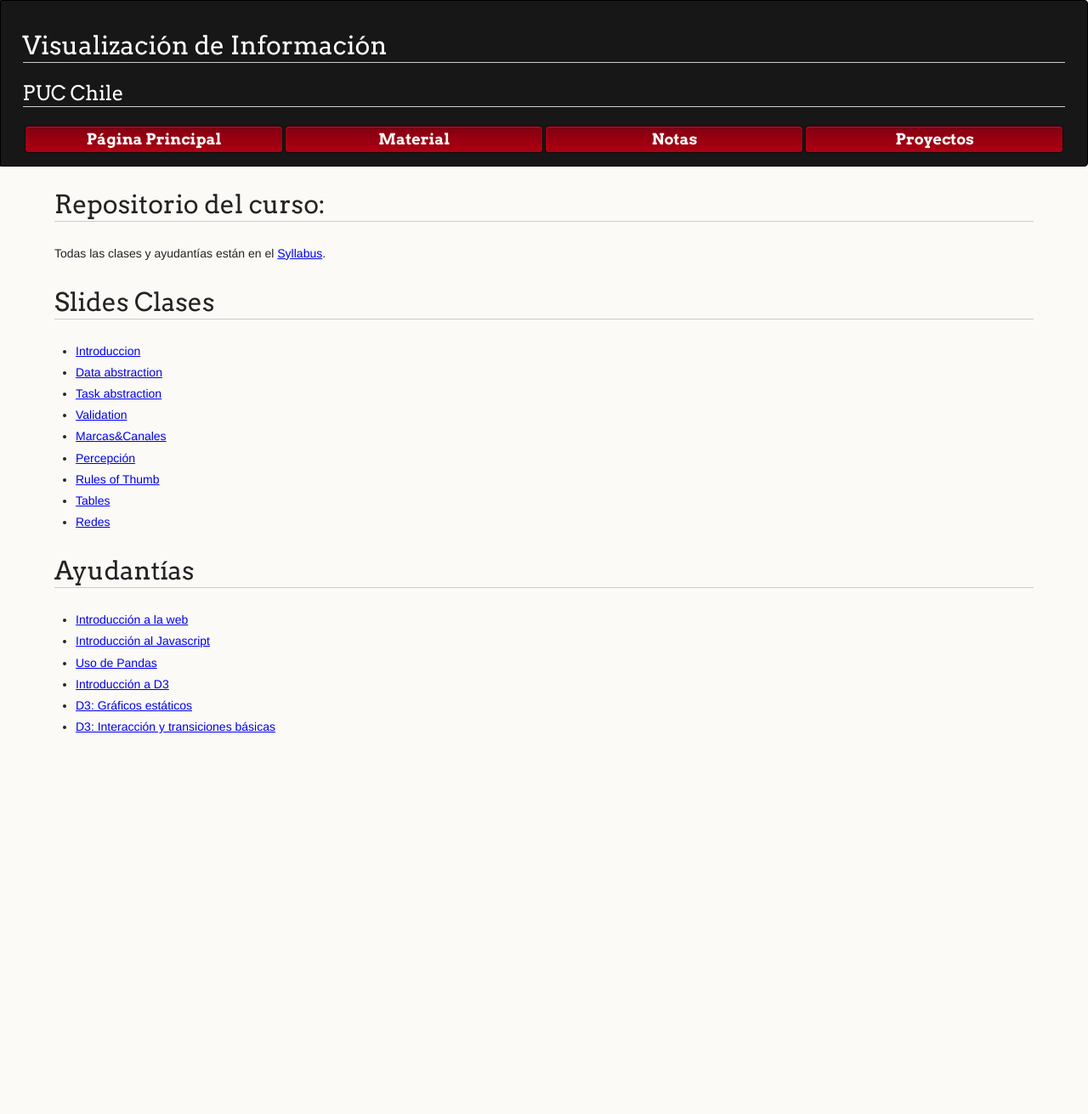
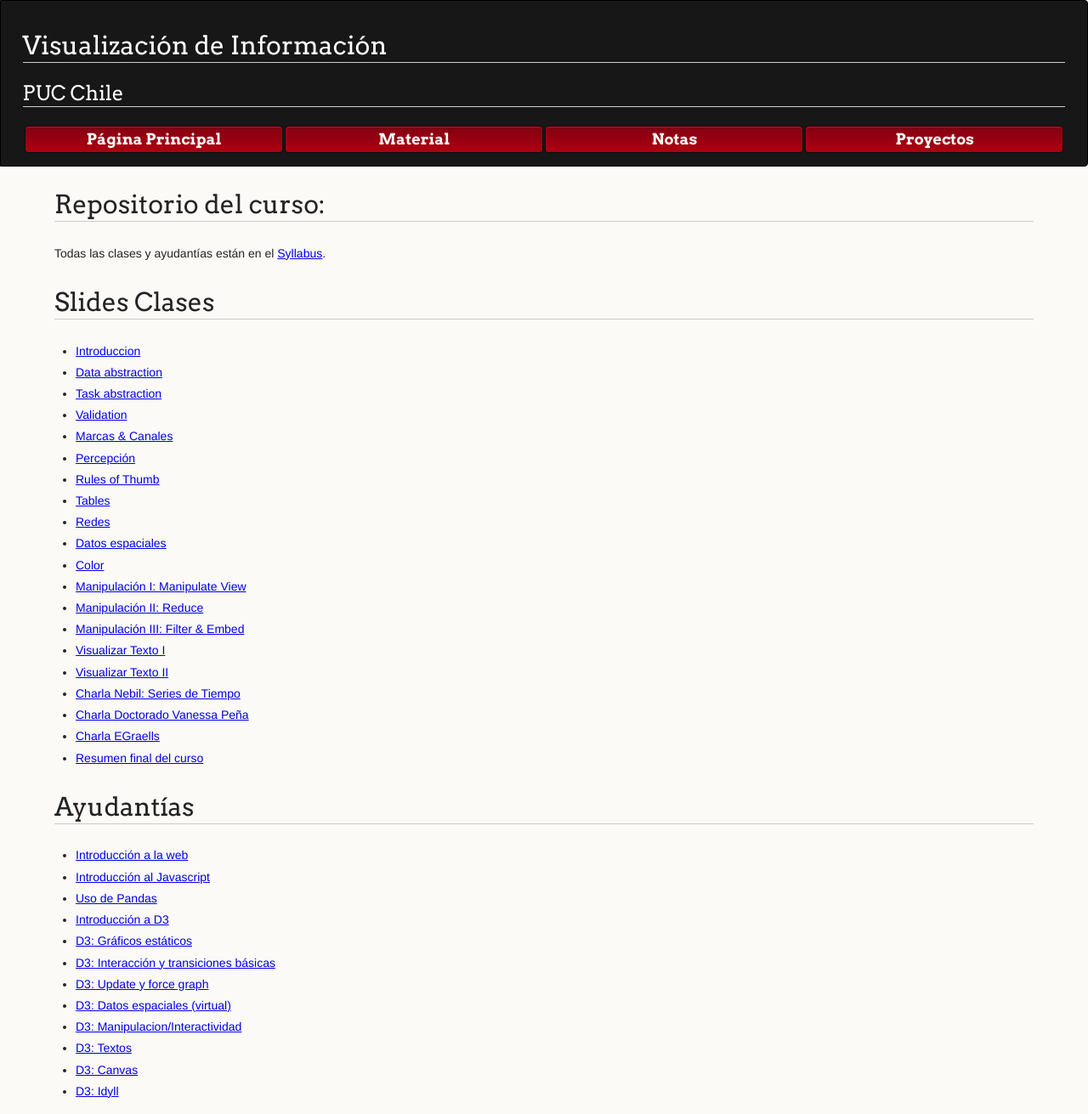
Before and after one commit to PUC-Infovis/version-2018, a Jekyll site: the page built from material.md, in a window 1280 px wide. Shown: the whole page at 85% size. Built offline with Jekyll 4.4.1, drawn with Linux system fonts in a browser that asks for light colours; before the commit the page ends 900 px from its top, so only the background shows below that.

Commit message:
Update material.md

```diff
--- a/material.md
+++ b/material.md
@@ -14,11 +14,22 @@ Todas las clases y ayudantías están en el [Syllabus](https://github.com/PUC-In
 - [Data abstraction](https://github.com/PUC-Infovis/syllabus-2018/blob/master/Clases/02-Data%20abstraction.pdf)
 - [Task abstraction](https://github.com/PUC-Infovis/syllabus-2018/blob/master/Clases/03-Task%20abstraction.pdf)
 - [Validation](https://github.com/PUC-Infovis/syllabus-2018/blob/master/Clases/04-Validation.pdf)
-- [Marcas&Canales](https://github.com/PUC-Infovis/syllabus-2018/blob/master/Clases/05-Marcas%26Canales.pdf)
+- [Marcas & Canales](https://github.com/PUC-Infovis/syllabus-2018/blob/master/Clases/05-Marcas%26Canales.pdf)
 - [Percepción](https://github.com/PUC-Infovis/syllabus-2018/blob/master/Clases/06-Percepci%C3%B3n.pdf)
 - [Rules of Thumb](https://github.com/PUC-Infovis/syllabus-2018/blob/master/Clases/07-Rules%20of%20thumb.pdf)
 - [Tables](https://github.com/PUC-Infovis/syllabus-2018/blob/master/Clases/08-Tables.pdf)
 - [Redes](https://github.com/PUC-Infovis/syllabus-2018/blob/master/Clases/09-Network.pdf)
+- [Datos espaciales](https://github.com/PUC-Infovis/syllabus-2018/blob/master/Clases/09-Spatial%20Data.pdf)
+- [Color](https://github.com/PUC-Infovis/syllabus-2018/blob/master/Clases/10-Color.pdf)
+- [Manipulación I: Manipulate View](https://github.com/PUC-Infovis/syllabus-2018/blob/master/Clases/11-Manipulate%20View.pdf)
+- [Manipulación II: Reduce](https://github.com/PUC-Infovis/syllabus-2018/blob/master/Clases/12-%20reduce.pdf)
+- [Manipulación III: Filter & Embed](https://github.com/PUC-Infovis/syllabus-2018/blob/master/Clases/13-%20filter%20%26%20embed.pdf)
+- [Visualizar Texto I](https://github.com/PUC-Infovis/syllabus-2018/blob/master/Clases/15-visualizar-texto-1.pdf)
+- [Visualizar Texto II](https://github.com/PUC-Infovis/syllabus-2018/blob/master/Clases/15-visualizar-texto-2.pdf)
+- [Charla Nebil: Series de Tiempo](https://github.com/PUC-Infovis/syllabus-2018/blob/master/Clases/time-series.pdf)
+- [Charla Doctorado Vanessa Peña](https://github.com/PUC-Infovis/syllabus-2018/blob/master/Clases/Charla%20Vanessa%20Doctorado.pdf)
+- [Charla EGraells](https://github.com/PUC-Infovis/syllabus-2018/blob/master/Clases/EGraells-charla-invitada.pdf)
+- [Resumen final del curso](https://github.com/PUC-Infovis/syllabus-2018/blob/master/Clases/18-%20final%20summary.pdf)
 
 # Ayudantías
 
@@ -28,4 +39,9 @@ Todas las clases y ayudantías están en el [Syllabus](https://github.com/PUC-In
 - [Introducción a D3](https://github.com/PUC-Infovis/syllabus-2018/tree/master/ayudantia04)
 - [D3: Gráficos estáticos](https://github.com/PUC-Infovis/syllabus-2018/tree/master/ayudantia05)
 - [D3: Interacción y transiciones básicas](https://github.com/PUC-Infovis/syllabus-2018/tree/master/ayudantia06)
-<!-- - [D3: Update y force graph](https://github.com/PUC-Infovis/syllabus-2018/tree/master/ayudantia07)  -->
+- [D3: Update y force graph](https://github.com/PUC-Infovis/syllabus-2018/tree/master/ayudantia07)
+- [D3: Datos espaciales (virtual)](https://github.com/PUC-Infovis/syllabus-2018/tree/master/ayudantia08)
+- [D3: Manipulacion/Interactividad](https://github.com/PUC-Infovis/syllabus-2018/tree/master/ayudantia09)
+- [D3: Textos](https://github.com/PUC-Infovis/syllabus-2018/tree/master/ayudantia10)
+- [D3: Canvas](https://github.com/PUC-Infovis/syllabus-2018/tree/master/ayudantia11)
+- [D3: Idyll](https://github.com/PUC-Infovis/syllabus-2018/tree/master/ayudantia12)
```
